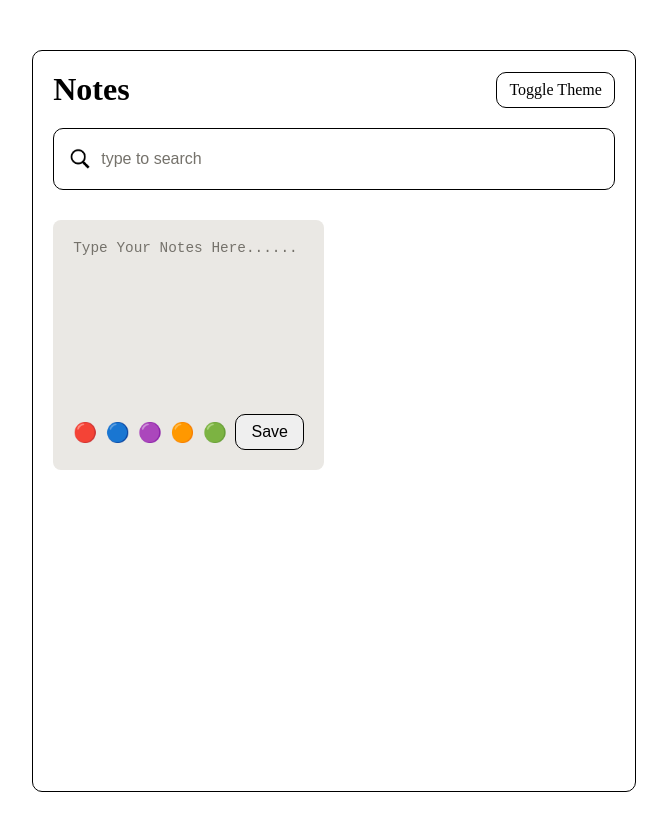
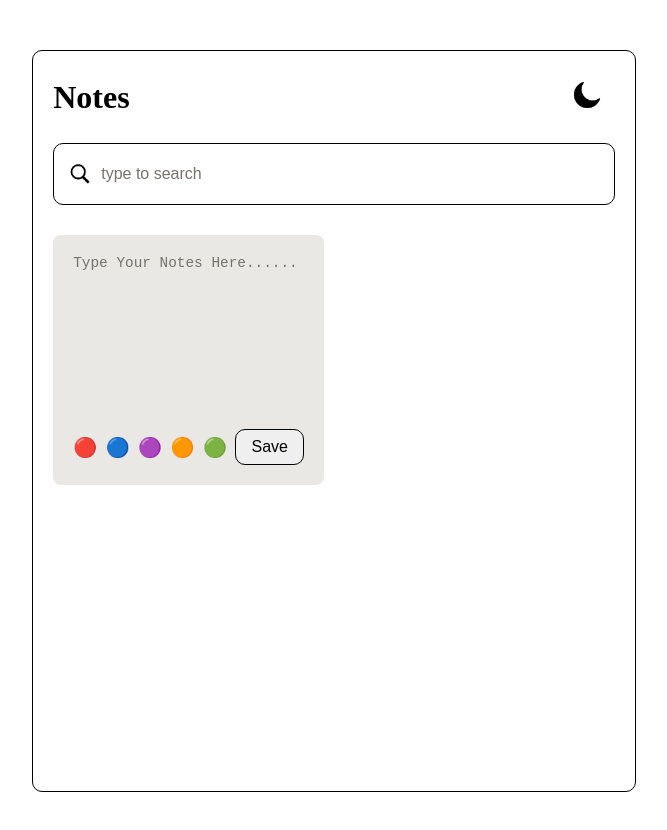
Before and after one commit to edsonstha/Simple-NoteApp, a React (Vite) app: page / in a window 1280 px wide. Shown: the top 830 px of the page, without its empty margins (306-973 px from the left). Built offline with nearby package versions, Linux system fonts and the light colour scheme.

Commit message:
Update toggle light

```diff
--- a/src/component/HomePage.css
+++ b/src/component/HomePage.css
@@ -37,7 +37,7 @@
 }
 
 .Header-part span {
-  border: 1px solid black;
+  border: 1px solid transparent;
   border-radius: 10px;
   padding: 8px 12px;
   cursor: pointer;
@@ -45,7 +45,7 @@
 }
 
 .main-app-container-light .toggle-theme {
-  border: 1px solid white;
+  border: 1px solid transparent;
 }
 
 /* ================= SEARCH BAR ================= */
@@ -103,6 +103,10 @@
   color: rgba(255, 255, 255, 0.6);
 }
 
+.toggle-image{
+  width: 30px;
+  height: 30px;
+}
 /* ================= NOTES GRID ================= */
 
 .noteFlex {
--- a/src/component/HomePage.jsx
+++ b/src/component/HomePage.jsx
@@ -43,7 +43,11 @@ function toggleLight() {
       <div className="Header-part">
         <p className="Header-title">Notes</p>
         <span className="toggle-theme" onClick={toggleLight}>
-          Toggle Theme
+          {light === 'White'?
+          (<img src="/icon/light-mode.png" className="toggle-image"/>
+          ):(
+            <img src="icon/dark-mode.png" className="toggle-image"/>
+          )}
         </span>
       </div>
 
```
Also changed, not shown: public/icon/dark-mode.png (added), public/icon/light-mode.png (added).
